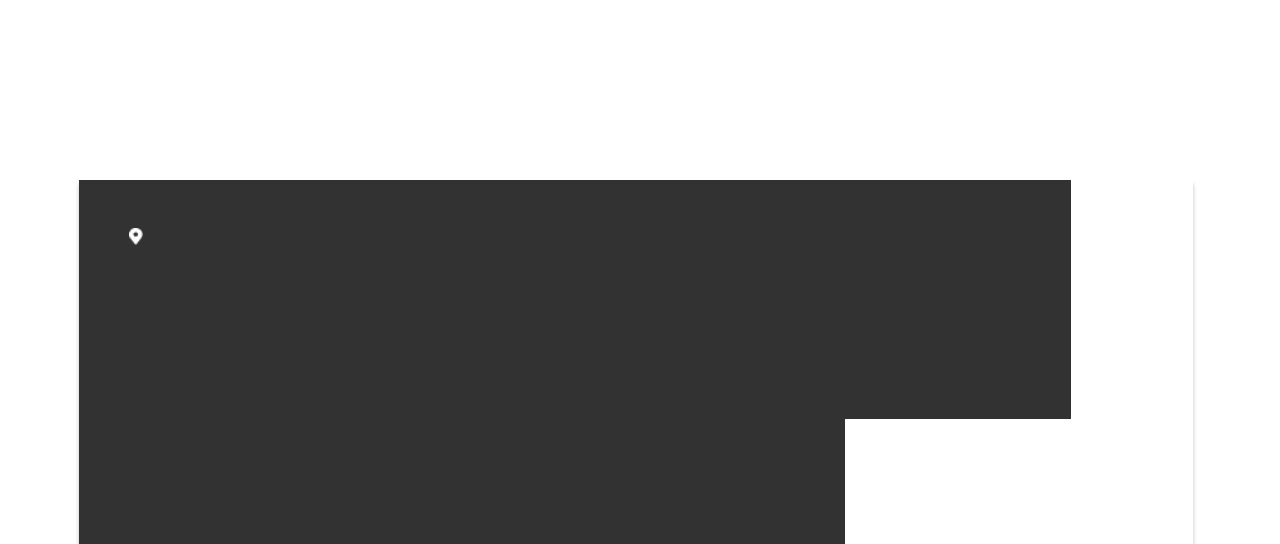
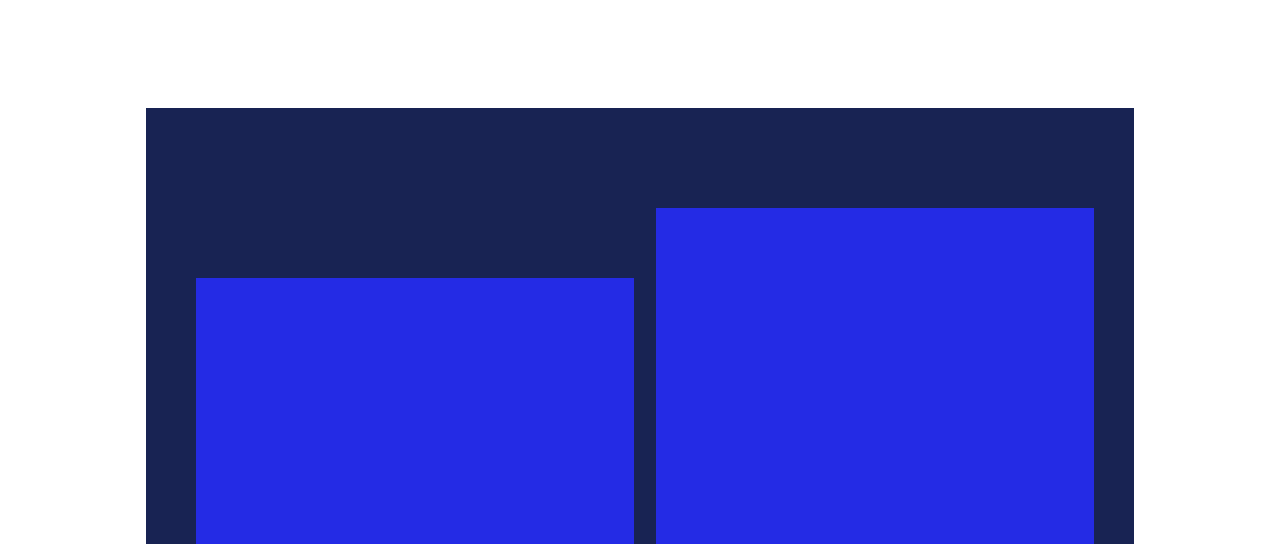
Before and after one commit to Stadionova/sportmaster__test, a plain HTML site: page first copy/index.html in a window 1280 px wide. Shown: the top 544 px of the page. Drawn offline with Linux system fonts and the light colour scheme.

Commit message:
sepatated two pages and created second page without inside blocks

```diff
--- a/index.html
+++ b/first copy/index.html
@@ -11,17 +11,8 @@
 
 <body>
     <div class="container">
-        <div class="black-block">
-            <div>
-                <img src="/img/map.png" alt="map">
-            </div>
-            <div class="brands">
-                <div>
-                    <img src="/img/brands.png" alt="brands">
-                </div>
-            </div>
-        </div>
-        <div class="white-block"></div>
+        <div class="first"></div>
+        <div class="second"></div>
     </div>
 </body>
 
--- /dev/null
+++ b/first copy/style.css
@@ -0,0 +1,26 @@
+.container {
+  position: relative;
+  width: 988px;
+  height: 661px;
+  margin: 0 auto;
+  top: 100px;
+  background-color: rgb(24, 35, 83);
+}
+
+.first {
+  position: absolute;
+  width: 438px;
+  height: 446px;
+  left: 50px;
+  top: 170px;
+  background-color: rgb(36, 43, 229);
+}
+
+.second {
+  position: absolute;
+  width: 438px;
+  height: 428px;
+  left: 510px;
+  top: 100px;
+  background-color: rgb(36, 43, 229);
+}
--- a/style.css
+++ b/first/style.css
@@ -1,9 +1,9 @@
 .container {
-  position: absolute;
+  position: relative;
   width: 1114px;
   height: 655px;
-  right: 87px;
-  top: 180px;
+  top: 100px;
+  margin: 0 auto;
   box-shadow: 0px 4px 4px rgba(0, 0, 0, 0.25);
   background-color: rgb(255, 255, 255);
 }
```
Also changed, not shown: first/index.html (added, +28 -0 lines), first copy/img/brands.png (renamed from img/brands.png), first copy/img/map.png (renamed from img/map.png), first/img/brands.png (added), first/img/map.png (added).
